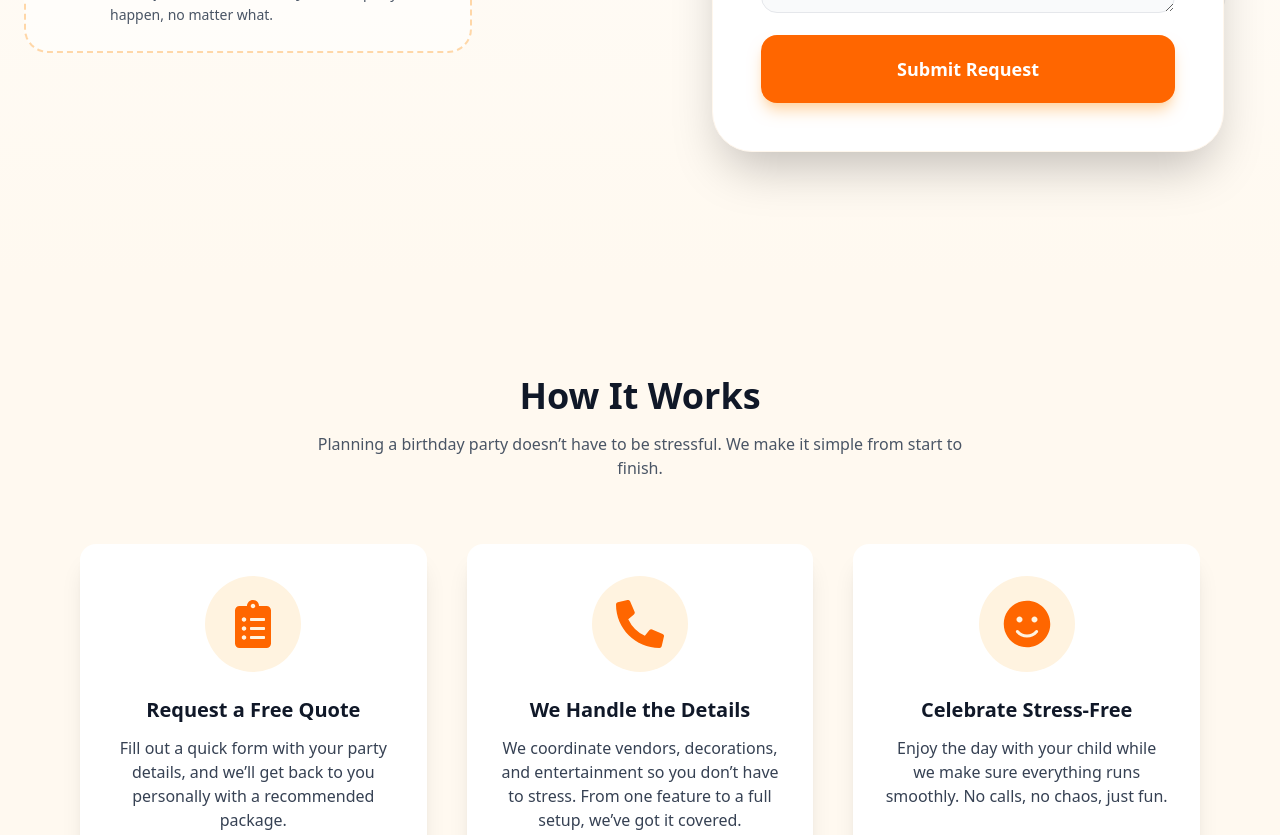
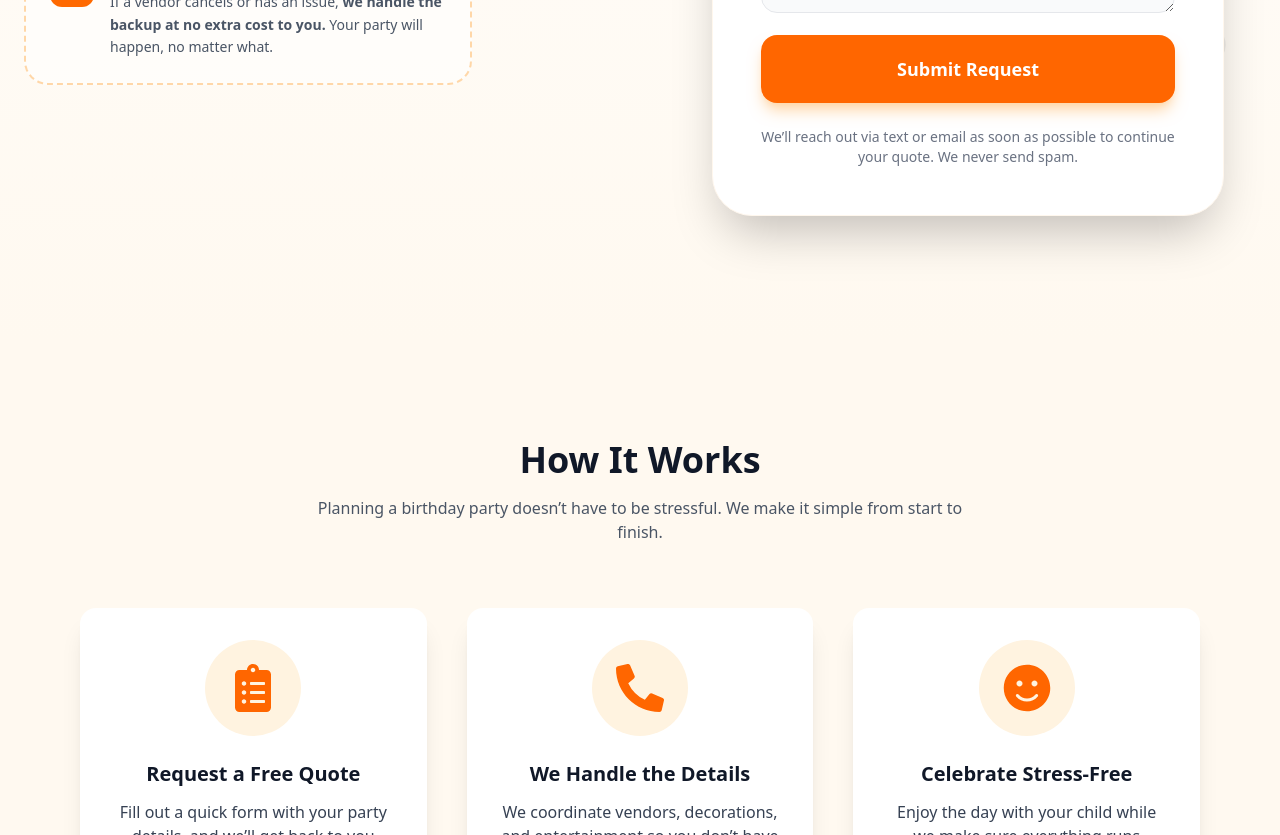
Before and after one commit to micheci/quickFiestaProject, a React (Vite) app in the folder quickFiestaFront/: page / in a window 1280 px wide. Shown: the part 1540-2375 px from the top of the page. Built offline with nearby package versions, Linux system fonts and the light colour scheme.

Commit message:
we reach out text

```diff
--- a/quickFiestaFront/src/components/Contact.tsx
+++ b/quickFiestaFront/src/components/Contact.tsx
@@ -1,7 +1,7 @@
 import { Balloon } from "./Balloon";
 import { LuShieldCheck } from "react-icons/lu"; // A nice "Security/Guarantee" icon
 
-const Contact= () => {
+const Contact = () => {
   return (
     <section
       id="contact"
@@ -68,6 +68,11 @@ const Contact= () => {
               <button type="submit" className="w-full bg-[#FF6600] text-white py-5 rounded-2xl font-bold text-lg hover:bg-[#e65c00] hover:-translate-y-1 transition-all duration-200 shadow-lg shadow-orange-200 cursor-pointer">
                 Submit Request
               </button>
+
+              {/* Trust / FOMO Note */}
+              <p className="text-gray-500 text-sm text-center mt-2">
+                We’ll reach out via text or email as soon as possible to continue your quote. We never send spam.
+              </p>
             </form>
           </div>
         </div>
```
